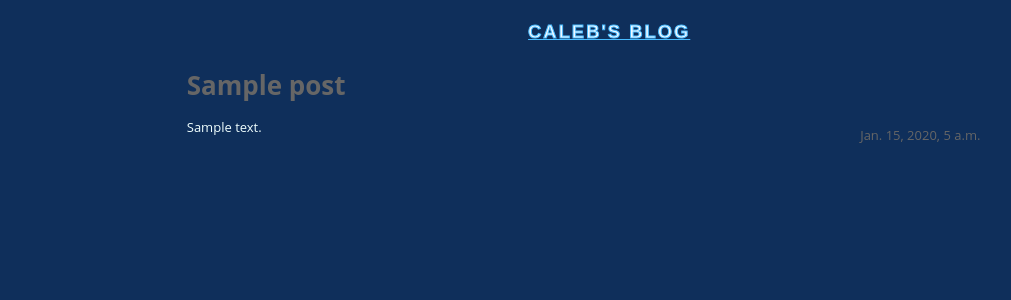
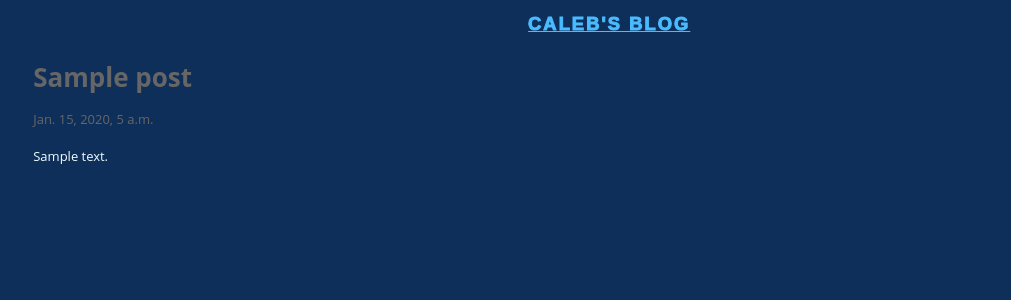
Before and after one commit to calebdsouza/Blog-Website-Django, a Django app: page /post/1/ in a window 1280 px wide. Shown: the top 300 px of the page, without its empty margins (18-1029 px from the left). Run offline with Django 3.2, Linux system fonts and the light colour scheme; tables that the repository leaves empty hold one stand-in row (values such as "Sample post").

Commit message:
Update HTML

```diff
--- a/blogsite/static/CSS/blog.css
+++ b/blogsite/static/CSS/blog.css
@@ -114,13 +114,6 @@
     color:azure;
 }
 
-div {
+.post {
     margin: 1vh 4vw;
 }
-
-.date  {
-    position: relative;
-    display: block;
-    float: right;
-    margin-left: 50%;
-}
--- a/blogsite/templates/blog/post_list.html
+++ b/blogsite/templates/blog/post_list.html
@@ -3,8 +3,10 @@
 {% block content %}
     {% for post in posts %}
         <div class="post">
-            <h1><a href="{% url 'post_detail' pk=post.pk %}">{{ post.title }}</a></h1>
-            <div class="date">
+            <h1>
+                <a href="{% url 'post_detail' pk=post.pk %}">{{ post.title }}</a>
+            </h1>
+            <div class="date" >
                 {{ post.published_date }}
             </div>
             <p>{{ post.text|linebreaksbr }}</p>
```
